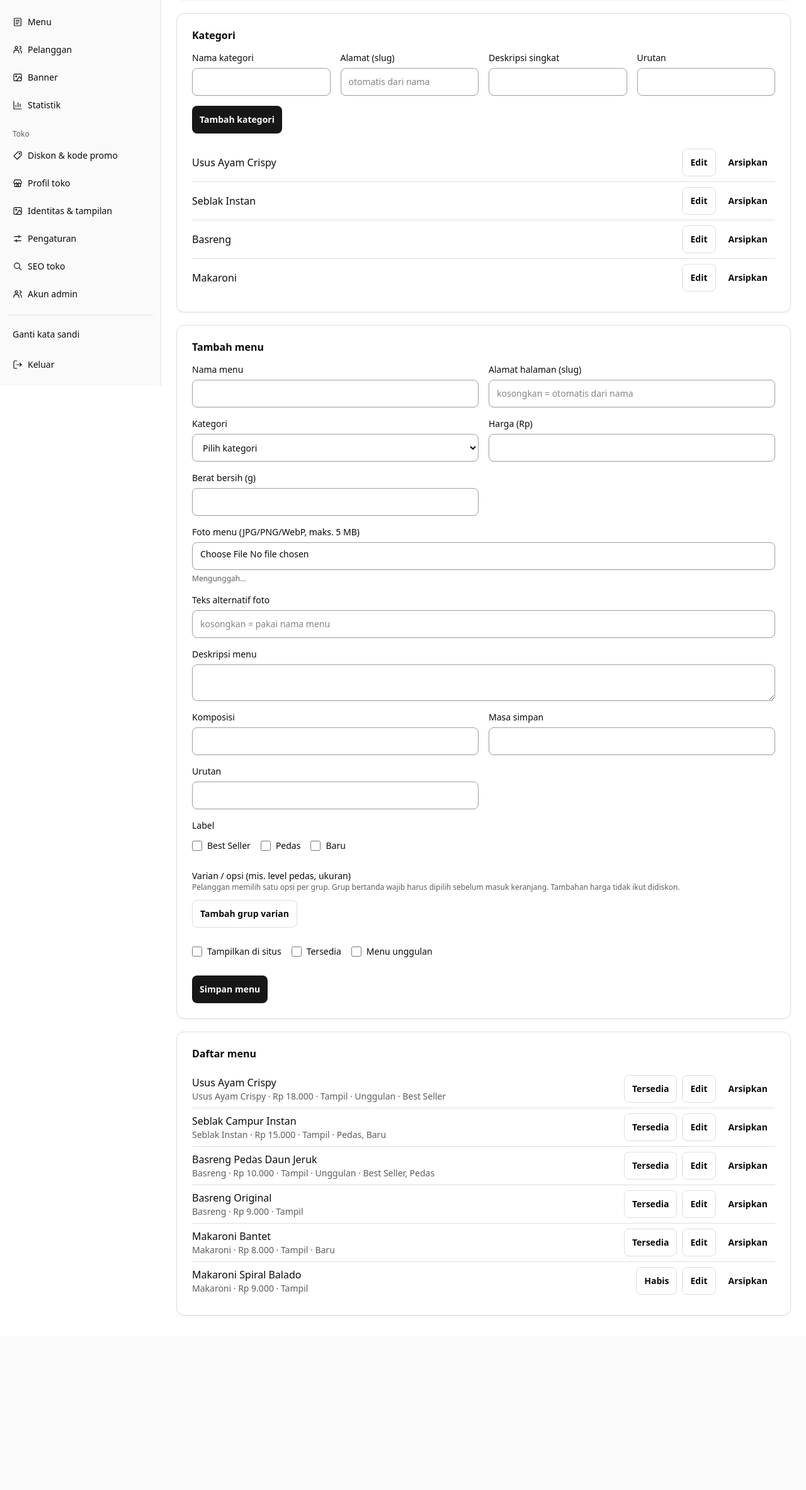
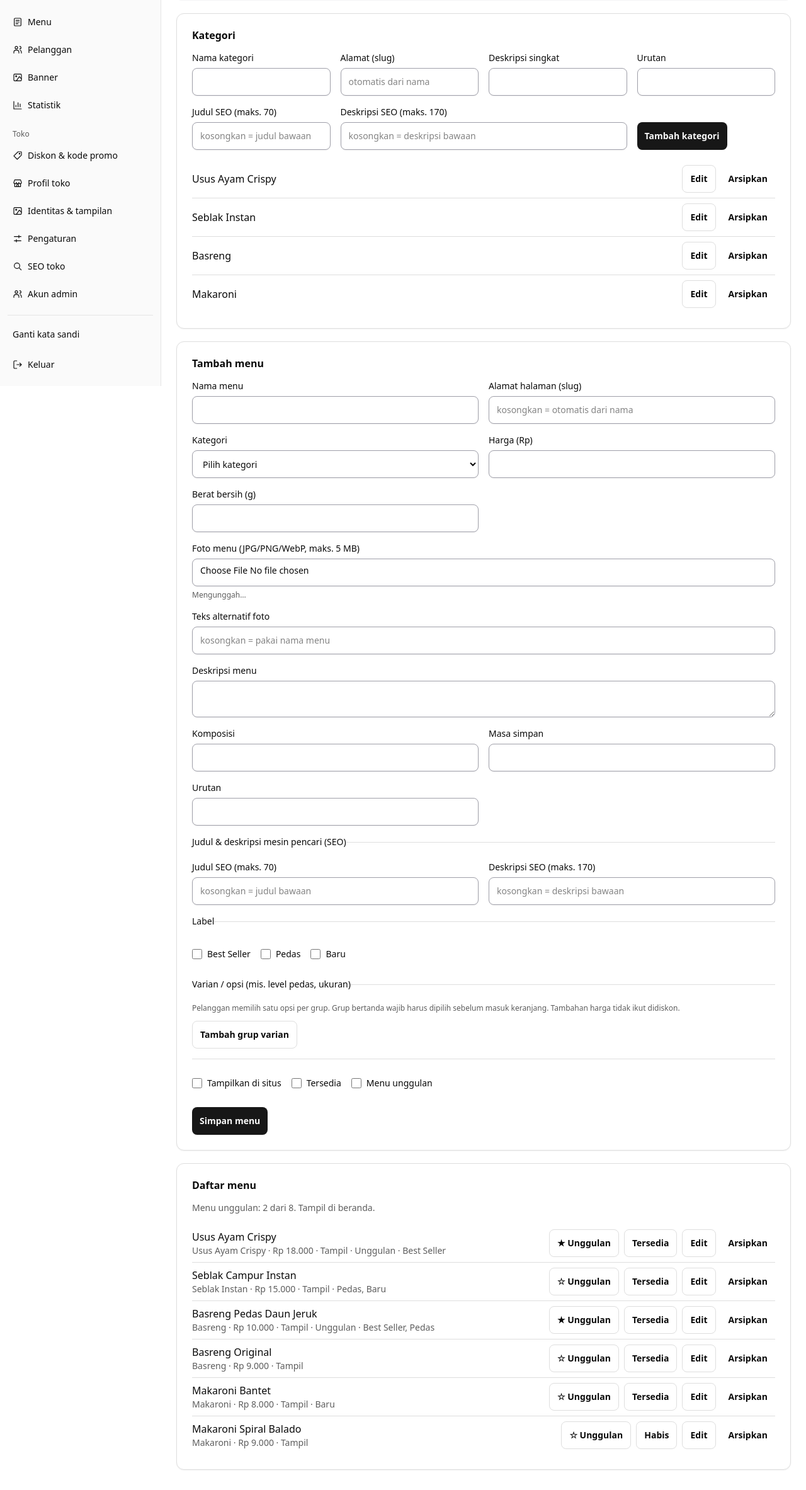
Before and after one commit to Slugazoid/halu-cemilan-web, a Laravel app: template resources/views/admin/catalog.blade.php in a window 1280 px wide. Shown: the part 187-2553 px from the top of the page at 63% size. Before the commit the page ends 2276 px from the top, so only its background shows below. Run offline with Laravel 12, Linux system fonts and the light colour scheme; a user stored in the database is signed in; data comes from the database, SQL or seed files in the repository; tables that the repository leaves empty hold one stand-in row (values such as "Sample post"); the template is opened without the code that fills it: most values are stand-ins (such as "Sample title", 1, 10 or a date in 2020); style sheets or scripts are compiled from the project's sources; some libraries are stand-ins or nearby versions.

Commit message:
add meta SEO per menu/kategori, menu unggulan dari daftar

```diff
--- a/app/Livewire/Admin/Catalog.php
+++ b/app/Livewire/Admin/Catalog.php
@@ -27,13 +27,15 @@ class Catalog extends Component
 
     private const array ITEM_DEFAULTS = [
         'category_id' => '', 'name' => '', 'slug' => '', 'description' => '', 'price' => '', 'weight_grams' => '',
-        'photo_alt' => '', 'labels' => [], 'ingredients' => '', 'shelf_life' => '', 'sort_order' => 0,
+        'photo_alt' => '', 'meta_title' => '', 'meta_description' => '', 'labels' => [], 'ingredients' => '', 'shelf_life' => '', 'sort_order' => 0,
         'is_visible' => true, 'is_available' => true, 'is_featured' => false,
     ];
 
     private const int MAX_GROUPS = 10;
 
     private const int MAX_OPTIONS = 20;
+
+    private const int MAX_FEATURED = 8;
 
     public array $item = self::ITEM_DEFAULTS;
 
@@ -43,7 +45,7 @@ class Catalog extends Component
      */
     public array $groups = [];
 
-    public array $category = ['name' => '', 'slug' => '', 'description' => '', 'sort_order' => 0];
+    public array $category = ['name' => '', 'slug' => '', 'description' => '', 'meta_title' => '', 'meta_description' => '', 'sort_order' => 0];
 
     /** Foto baru yang dipilih di form menu (belum disimpan). */
     public $photo = null;
@@ -96,6 +98,8 @@ class Catalog extends Component
             'item.name' => ['required', 'string', 'max:80'],
             'item.slug' => ['nullable', 'string', 'max:60'],
             'item.photo_alt' => ['nullable', 'string', 'max:125'],
+            'item.meta_title' => ['nullable', 'string', 'max:70'],
+            'item.meta_description' => ['nullable', 'string', 'max:170'],
             'item.labels' => ['nullable', 'array'],
             'item.labels.*' => ['string', Rule::in(MenuItem::LABELS)],
             'photo' => ['nullable', ...ImageService::rules()],
@@ -121,7 +125,9 @@ class Catalog extends Component
         ]);
         $data = $validated['item'];
         $groups = $validated['groups'] ?? [];
-        $data['photo_alt'] = filled($data['photo_alt'] ?? null) ? trim($data['photo_alt']) : null;
+        foreach (['photo_alt', 'meta_title', 'meta_description'] as $field) {
+            $data[$field] = filled($data[$field] ?? null) ? trim($data[$field]) : null;
+        }
         // Label disimpan berurutan sesuai daftar resmi; tanpa label = null.
         $data['labels'] = array_values(array_intersect(MenuItem::LABELS, $data['labels'] ?? [])) ?: null;
 
@@ -132,7 +138,7 @@ class Catalog extends Component
             Category::query()->findOrFail($data['category_id']);
             $item = $this->editingItem === null ? new MenuItem : MenuItem::query()->findOrFail($this->editingItem);
 
-            if ($data['is_featured'] && ! $item->is_featured && MenuItem::query()->where('is_featured', true)->count() >= 8) {
+            if ($data['is_featured'] && ! $item->is_featured && MenuItem::query()->where('is_featured', true)->count() >= self::MAX_FEATURED) {
                 throw ValidationException::withMessages(['item.is_featured' => 'Maksimal delapan menu unggulan.']);
             }
 
@@ -222,6 +228,25 @@ class Catalog extends Component
         session()->flash('status', 'Foto dihapus.');
     }
 
+    /** Tandai/lepas menu unggulan langsung dari daftar (FR-15, maks. 8). */
+    public function toggleFeatured(int $id): void
+    {
+        DB::transaction(function () use ($id): void {
+            StoreSetting::query()->lockForUpdate()->findOrFail(StoreSetting::SINGLETON_ID);
+            $item = MenuItem::query()->findOrFail($id);
+
+            if (! $item->is_featured && MenuItem::query()->where('is_featured', true)->count() >= self::MAX_FEATURED) {
+                throw ValidationException::withMessages(['featured' => 'Maksimal delapan menu unggulan. Lepas salah satu dulu.']);
+            }
+
+            $item->update(['is_featured' => ! $item->is_featured]);
+
+            if ($this->editingItem === $id) {
+                $this->item['is_featured'] = $item->is_featured;
+            }
+        });
+    }
+
     public function toggleAvailability(int $id): void
     {
         DB::transaction(function () use ($id): void {
@@ -254,18 +279,24 @@ class Catalog extends Component
     {
         $this->resetValidation();
         $this->editingCategory = $id;
-        $this->category = Category::query()->findOrFail($id)->only(['name', 'slug', 'description', 'sort_order']);
+        $this->category = Category::query()->findOrFail($id)->only(['name', 'slug', 'description', 'meta_title', 'meta_description', 'sort_order']);
     }
 
     public function saveCategory(): void
     {
         $data = $this->validate([
-            'category' => ['required', 'array:name,slug,description,sort_order'],
+            'category' => ['required', 'array:name,slug,description,meta_title,meta_description,sort_order'],
             'category.name' => ['required', 'string', 'max:60'],
             'category.slug' => ['nullable', 'string', 'max:60'],
+            'category.meta_title' => ['nullable', 'string', 'max:70'],
+            'category.meta_description' => ['nullable', 'string', 'max:170'],
             'category.description' => ['nullable', 'string', 'max:5000'],
             'category.sort_order' => ['required', 'integer', 'between:0,99999'],
         ])['category'];
+
+        foreach (['meta_title', 'meta_description'] as $field) {
+            $data[$field] = filled($data[$field] ?? null) ? trim($data[$field]) : null;
+        }
 
         $redirects = app(RedirectService::class);
 
@@ -329,6 +360,8 @@ class Catalog extends Component
         return view('livewire.admin.catalog', [
             'categories' => Category::query()->orderBy('sort_order')->orderBy('name')->get(),
             'items' => MenuItem::query()->with('category')->orderBy('sort_order')->orderBy('id')->paginate(12),
+            'featuredCount' => MenuItem::query()->where('is_featured', true)->count(),
+            'maxFeatured' => self::MAX_FEATURED,
             'currentPhoto' => $this->editingItem ? MenuItem::query()->find($this->editingItem)?->photo_url : null,
         ]);
     }
--- a/resources/views/livewire/admin/catalog.blade.php
+++ b/resources/views/livewire/admin/catalog.blade.php
@@ -15,6 +15,12 @@
             </x-admin.field>
             <x-admin.field name="category.sort_order" label="Urutan">
                 <input id="category.sort_order" wire:model="category.sort_order" class="admin-input" type="number" min="0" max="99999" required>
+            </x-admin.field>
+            <x-admin.field name="category.meta_title" label="Judul SEO (maks. 70)">
+                <input id="category.meta_title" wire:model="category.meta_title" class="admin-input" maxlength="70" placeholder="kosongkan = judul bawaan">
+            </x-admin.field>
+            <x-admin.field name="category.meta_description" label="Deskripsi SEO (maks. 170)" class="sm:col-span-2">
+                <input id="category.meta_description" wire:model="category.meta_description" class="admin-input" maxlength="170" placeholder="kosongkan = deskripsi bawaan">
             </x-admin.field>
             <div class="flex flex-wrap items-end gap-2">
                 <button class="admin-button admin-button-primary">{{ $editingCategory ? 'Simpan kategori' : 'Tambah kategori' }}</button>
@@ -92,7 +98,16 @@
                 <x-admin.field name="item.sort_order" label="Urutan">
                     <input id="item.sort_order" wire:model="item.sort_order" class="admin-input" type="number" min="0" max="99999" required>
                 </x-admin.field>
-                <fieldset class="sm:col-span-2">
+                <fieldset class="grid gap-4 border-t border-border pt-5 sm:col-span-2 sm:grid-cols-2">
+                    <legend class="text-sm font-medium">Judul &amp; deskripsi mesin pencari (SEO)</legend>
+                    <x-admin.field name="item.meta_title" label="Judul SEO (maks. 70)">
+                        <input id="item.meta_title" wire:model="item.meta_title" class="admin-input" maxlength="70" placeholder="kosongkan = judul bawaan">
+                    </x-admin.field>
+                    <x-admin.field name="item.meta_description" label="Deskripsi SEO (maks. 170)">
+                        <input id="item.meta_description" wire:model="item.meta_description" class="admin-input" maxlength="170" placeholder="kosongkan = deskripsi bawaan">
+                    </x-admin.field>
+                </fieldset>
+                <fieldset class="border-t border-border pt-5 sm:col-span-2">
                     <legend class="text-sm font-medium">Label</legend>
                     <div class="flex flex-wrap gap-x-4">
                         @foreach (\App\Models\MenuItem::LABELS as $label)
@@ -103,7 +118,7 @@
                     </div>
                     @error('item.labels.*') <p role="alert" class="text-sm text-destructive">{{ $message }}</p> @enderror
                 </fieldset>
-                <fieldset class="grid gap-3 sm:col-span-2">
+                <fieldset class="grid gap-3 border-t border-border pt-5 sm:col-span-2">
                     <legend class="text-sm font-medium">Varian / opsi (mis. level pedas, ukuran)</legend>
                     <p class="text-xs text-muted-foreground">Pelanggan memilih satu opsi per grup. Grup bertanda wajib harus dipilih sebelum masuk keranjang. Tambahan harga tidak ikut didiskon.</p>
                     @foreach ($groups as $gi => $group)
@@ -115,7 +130,7 @@
                                 <label class="inline-flex min-h-11 items-center gap-2 text-sm">
                                     <input type="checkbox" wire:model="groups.{{ $gi }}.is_required" class="size-4"> Wajib dipilih
                                 </label>
-                                <button type="button" wire:click="removeGroup({{ $gi }})" wire:confirm="Hapus grup ini beserta opsinya?" class="admin-button">Hapus grup</button>
+                                <button type="button" wire:click="removeGroup({{ $gi }})" wire:confirm="Hapus grup ini beserta opsinya?" class="admin-button admin-button-outline">Hapus grup</button>
                             </div>
                             @error('groups.'.$gi.'.options') <p role="alert" class="text-sm text-destructive">{{ $message }}</p> @enderror
                             @foreach ($group['options'] as $oi => $option)
@@ -129,7 +144,7 @@
                                     <x-admin.field :name="'groups.'.$gi.'.options.'.$oi.'.extra_weight_grams'" label="+ Berat (g)">
                                         <input id="groups.{{ $gi }}.options.{{ $oi }}.extra_weight_grams" wire:model="groups.{{ $gi }}.options.{{ $oi }}.extra_weight_grams" class="admin-input" type="number" min="0" max="65535" inputmode="numeric">
                                     </x-admin.field>
-                                    <button type="button" wire:click="removeOption({{ $gi }}, {{ $oi }})" class="admin-button" aria-label="Hapus opsi">Hapus</button>
+                                    <button type="button" wire:click="removeOption({{ $gi }}, {{ $oi }})" class="admin-button admin-button-outline" aria-label="Hapus opsi">Hapus</button>
                                 </div>
                             @endforeach
                             <div>
@@ -141,7 +156,7 @@
                         <button type="button" wire:click="addGroup" class="admin-button admin-button-outline">Tambah grup varian</button>
                     </div>
                 </fieldset>
-                <div class="flex flex-wrap gap-x-4 sm:col-span-2">
+                <div class="flex flex-wrap gap-x-4 border-t border-border pt-4 sm:col-span-2">
                     @foreach (['is_visible' => 'Tampilkan di situs', 'is_available' => 'Tersedia', 'is_featured' => 'Menu unggulan'] as $flag => $label)
                         <label class="inline-flex min-h-11 items-center gap-2 text-sm">
                             <input type="checkbox" wire:model="item.{{ $flag }}" class="size-4"> {{ $label }}
@@ -160,6 +175,8 @@
     @endif
 
     <x-admin.card title="Daftar menu">
+        <p class="text-sm text-muted-foreground">Menu unggulan: {{ $featuredCount }} dari {{ $maxFeatured }}. Tampil di beranda.</p>
+        @error('featured') <p role="alert" class="text-sm text-destructive">{{ $message }}</p> @enderror
         <ul class="grid divide-y divide-border">
             @forelse ($items as $product)
                 <li wire:key="item-{{ $product->id }}" class="grid gap-2 py-2 sm:flex sm:items-center sm:justify-between">
@@ -173,6 +190,7 @@
                         </div>
                     </div>
                     <div class="flex flex-wrap gap-2">
+                        <button type="button" wire:click="toggleFeatured({{ $product->id }})" wire:loading.attr="disabled" aria-pressed="{{ $product->is_featured ? 'true' : 'false' }}" class="admin-button admin-button-outline">{{ $product->is_featured ? '★ Unggulan' : '☆ Unggulan' }}</button>
                         <button type="button" wire:click="toggleAvailability({{ $product->id }})" wire:loading.attr="disabled" aria-pressed="{{ $product->is_available ? 'true' : 'false' }}" class="admin-button admin-button-outline">{{ $product->is_available ? 'Tersedia' : 'Habis' }}</button>
                         <a href="#menu-form" wire:click="editItem({{ $product->id }})" class="admin-button admin-button-outline">Edit</a>
                         <button type="button" wire:click="archiveItem({{ $product->id }})" wire:confirm="Arsipkan menu ini?" class="admin-button">Arsipkan</button>
```
Also changed, not shown: tests/Feature/MenuFeaturedTest.php (added, +105 -0 lines), tests/Feature/MenuMetaTest.php (added, +104 -0 lines).
